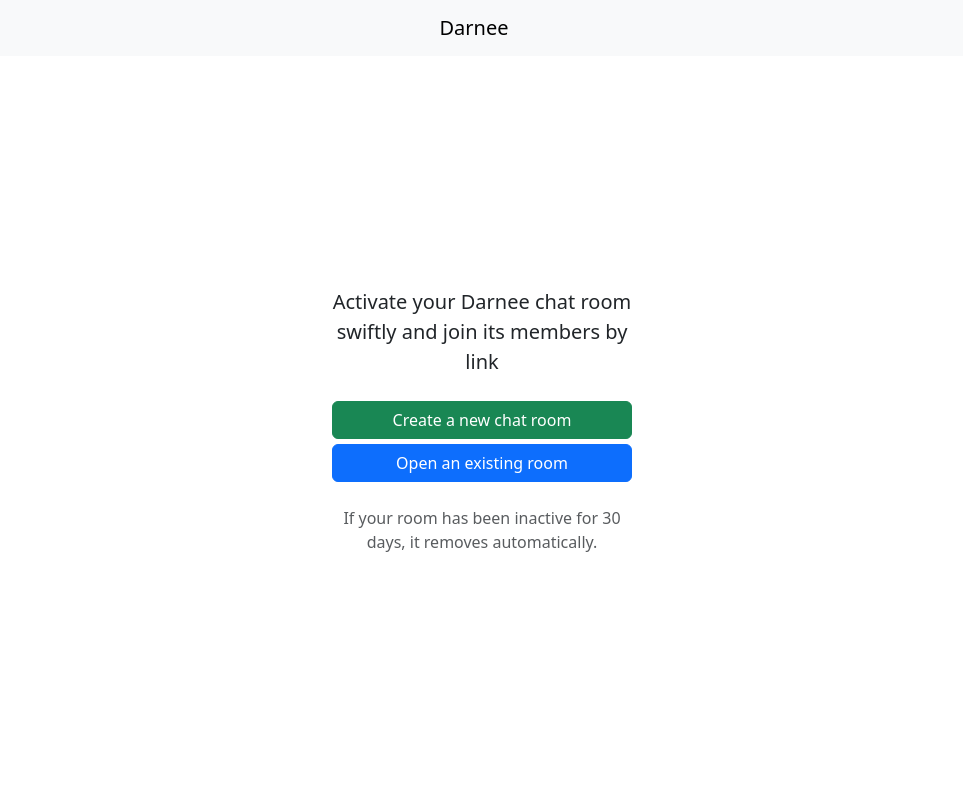
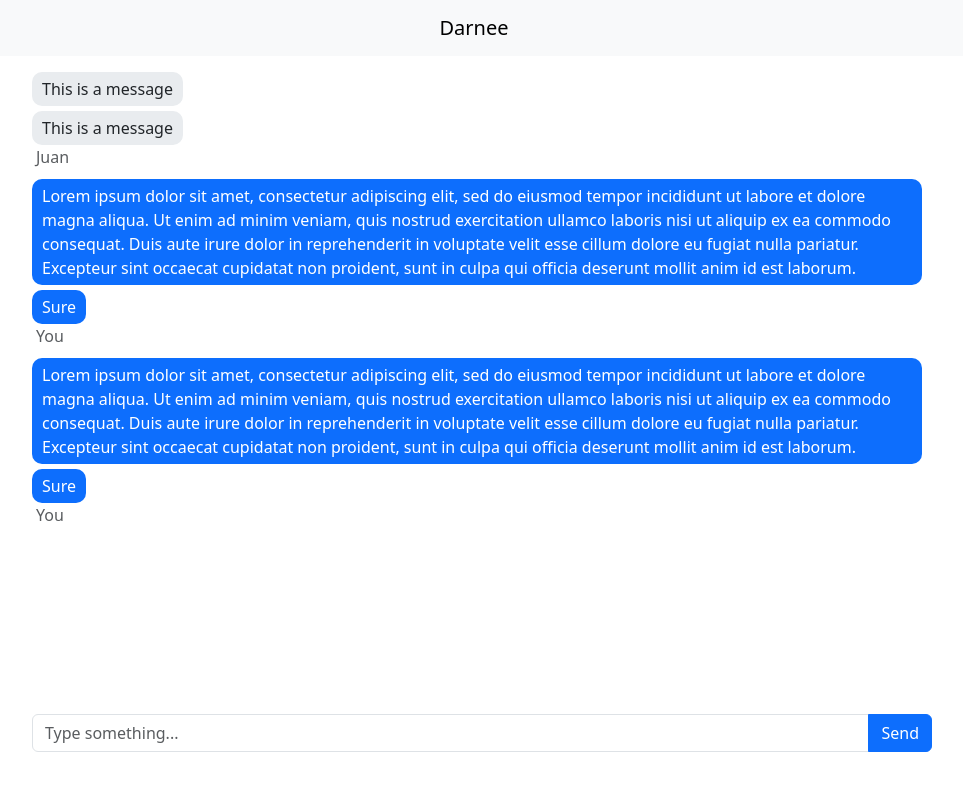
Before and after one commit to zedaster/darnee-client, a React (Create React App) app: page / in a window 1280 px wide. Shown: the top 790 px of the page, without its empty margins (158-1121 px from the left). Built offline with nearby package versions, Linux system fonts and the light colour scheme.

Commit message:
Create chat page

```diff
--- a/src/App.js
+++ b/src/App.js
@@ -3,6 +3,7 @@
 import Header from "./components/Header";
 import HomePage from "./pages/home/HomePage";
 import './assets/css/App.css'
+import ChatPage from "./pages/chat/ChatPage";
 
 function App() {
   return (
@@ -11,7 +12,7 @@
               <Header />
           </div>
           <div className="container app-content">
-              <HomePage />
+              <ChatPage />
           </div>
       </div>
   );
--- a/src/assets/css/App.css
+++ b/src/assets/css/App.css
@@ -1,7 +1,7 @@
 .app {
     display: flex;
     flex-direction: column;
-    min-height: 100vh;
+    height: 100vh;
 }
 
 .header-wrapper {
@@ -11,4 +11,5 @@
 .app-content {
     display: flex;
     flex: 1 1 auto;
+    justify-content: center;
 }
--- /dev/null
+++ b/src/assets/css/ChatPage.css
@@ -0,0 +1,45 @@
+.chat-page {
+    flex: 1 1 auto;
+    display: flex;
+    flex-direction: column;
+    max-width: 900px;
+}
+
+.messages-container {
+    flex: 1 1 auto;
+    display: flex;
+    flex-direction: column;
+    gap: 10px;
+    overflow-y: scroll;
+    height: 100px;
+    padding-top: 1rem;
+    padding-bottom: 1rem;
+}
+
+/* width */
+.messages-container::-webkit-scrollbar {
+    width: 5px;
+}
+
+/* Track */
+.messages-container::-webkit-scrollbar-track {
+    background: transparent;
+    border-radius: 10px;
+}
+
+/* Handle */
+.messages-container::-webkit-scrollbar-thumb {
+    background: var(--bs-gray-300);
+    border-radius: 10px;
+}
+
+/* Handle on hover */
+.messages-container::-webkit-scrollbar-thumb:hover {
+    background: var(--bs-gray-500);
+}
+
+.input-container {
+    margin-top: 0.25rem;
+    display: flex;
+    flex: 0 1 auto;
+}
--- a/src/assets/css/HomePage.css
+++ b/src/assets/css/HomePage.css
@@ -1,4 +1,4 @@
-.home-wrapper {
+.home-page {
     flex: 1 1 auto;
     display: flex;
     justify-content: center;
--- /dev/null
+++ b/src/assets/css/Message.css
@@ -0,0 +1,29 @@
+.message-line {
+    display: flex;
+    margin-right: 5px;
+    flex-direction: column;
+}
+
+.message {
+    display: flex;
+}
+
+.message-text {
+    background-color: var(--bs-gray-200);
+    padding: 5px 10px;
+    border-radius: 10px;
+}
+
+.user-message-line {
+    /*align-items: end;*/
+}
+
+.user-message-line .message-text {
+    background-color: var(--bs-blue);
+    color: white;
+}
+
+.user-message-line .message-text span::selection {
+    background: white;
+    color: black;
+}
--- /dev/null
+++ b/src/assets/css/MessageGroup.css
@@ -0,0 +1,6 @@
+.message-group-content {
+    display: flex;
+    margin-right: 5px;
+    flex-direction: column;
+    gap: 5px;
+}
--- /dev/null
+++ b/src/components/message/Message.js
@@ -0,0 +1,21 @@
+import {Component} from "react";
+import '../../assets/css/Message.css'
+
+class Message extends Component {
+    constructor(props) {
+        super(props);
+    }
+
+    render() {
+        // TODO: Rename className to message
+        return (
+                <div className="message">
+                    <div className="message-text">
+                        <span>{this.props.children}</span>
+                    </div>
+                </div>
+        );
+    }
+}
+
+export default Message;
--- /dev/null
+++ b/src/components/message/MessageGroup.js
@@ -0,0 +1,31 @@
+import {Component} from "react";
+import "../../assets/css/MessageGroup.css"
+
+class MessageGroup extends Component {
+    constructor(props) {
+        super(props);
+        this.messageLineClass = 'message-line';
+        if (props.sentByUser) {
+            this.messageLineClass += ' user-message-line'
+        }
+        this.sender = (props.sentByUser ? "You" : props.sentBy) ?? "unknown";
+        if (this.props.children instanceof Array) {
+            this.childrenArray = this.props.children;
+        } else {
+            this.childrenArray = new Array(this.props.children);
+        }
+    }
+
+    render() {
+        return (
+            <div className="message-group">
+                <div className="message-group-content">
+                    {this.childrenArray.map((child) => (<div className={this.messageLineClass}>{child}</div>))}
+                </div>
+                <span className="sender text-muted ms-1">{this.sender}</span>
+            </div>
+        )
+    }
+}
+
+export default MessageGroup;
--- /dev/null
+++ b/src/pages/chat/ChatPage.js
@@ -0,0 +1,47 @@
+import {Component} from "react";
+import "../../assets/css/ChatPage.css"
+import Message from "../../components/message/Message";
+import MessageGroup from "../../components/message/MessageGroup";
+
+class ChatPage extends Component {
+    render() {
+        return (
+            <div className="chat-page mb-5">
+                <div className="messages-container">
+                    <MessageGroup sentBy="Juan">
+                        <Message>This is a message</Message>
+                        <Message>This is a message</Message>
+                    </MessageGroup>
+                    <MessageGroup sentByUser>
+                        <Message>Lorem ipsum dolor sit amet, consectetur adipiscing elit, sed do eiusmod tempor
+                            incididunt ut labore et dolore magna aliqua. Ut enim ad minim veniam, quis nostrud
+                            exercitation ullamco laboris nisi ut aliquip ex ea commodo consequat. Duis aute irure
+                            dolor in reprehenderit in voluptate velit esse cillum dolore eu fugiat nulla pariatur.
+                            Excepteur sint occaecat cupidatat non proident, sunt in culpa qui officia deserunt
+                            mollit anim id est laborum.
+                        </Message>
+                        <Message>Sure</Message>
+                    </MessageGroup>
+                    <MessageGroup sentByUser>
+                        <Message>Lorem ipsum dolor sit amet, consectetur adipiscing elit, sed do eiusmod tempor
+                            incididunt ut labore et dolore magna aliqua. Ut enim ad minim veniam, quis nostrud
+                            exercitation ullamco laboris nisi ut aliquip ex ea commodo consequat. Duis aute irure
+                            dolor in reprehenderit in voluptate velit esse cillum dolore eu fugiat nulla pariatur.
+                            Excepteur sint occaecat cupidatat non proident, sunt in culpa qui officia deserunt
+                            mollit anim id est laborum.
+                        </Message>
+                        <Message>Sure</Message>
+                    </MessageGroup>
+                </div>
+                <div className="input-container">
+                    <div className="input-group">
+                        <input type="text" className="form-control" placeholder="Type something..."/>
+                        <button className="btn btn-primary">Send</button>
+                    </div>
+                </div>
+            </div>
+        )
+    }
+}
+
+export default ChatPage;
--- a/src/pages/home/HomePage.js
+++ b/src/pages/home/HomePage.js
@@ -4,14 +4,14 @@
 class HomePage extends Component {
     render() {
         return (
-            <div className="home-wrapper">
-                <div className="home-content">
+            <div className="home-page">
+                <div className="home-content my-5">
                     <p className="lead text-center">Activate your Darnee chat room swiftly and join its members by link</p>
                     <div className="button-container my-4">
                         <button type="button" className="btn btn-success">Create a new chat room</button>
-                        <button type="button" className="btn btn-primary">Open an existing room</button>
+                        <button type="button" className="btn btn-primary">Open your rooms</button>
                     </div>
-                    <p className="text-muted text-center mt-3">If your room has been inactive for 30 days, it removes automatically.</p>
+                    <p className="text-muted text-center mt-3 mb-0">If a room has been inactive for 30 days, it removes automatically.</p>
                 </div>
             </div>
         )
```
